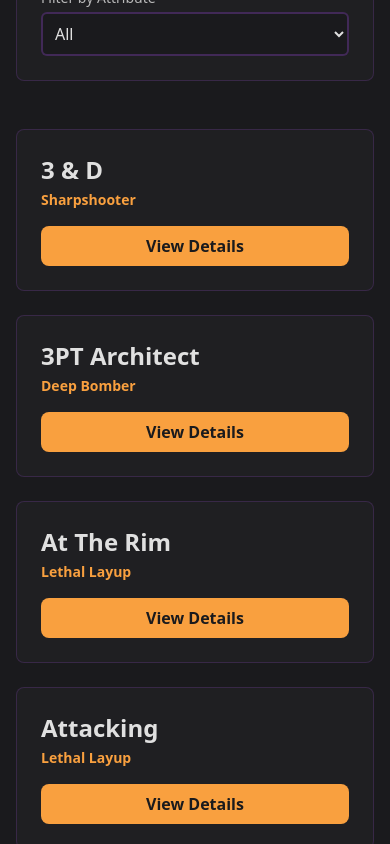
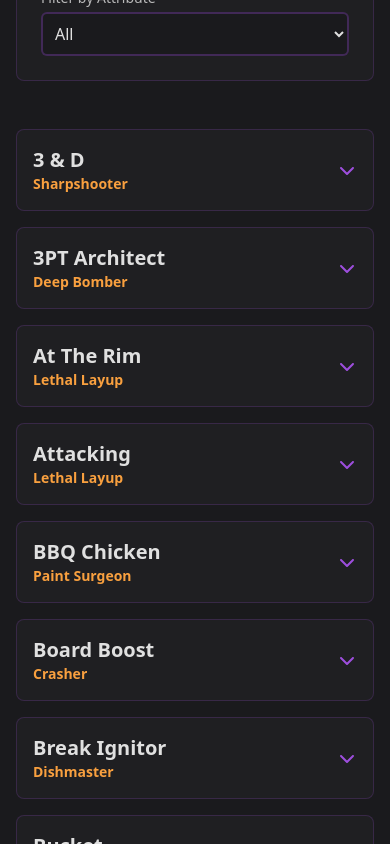
Before and after one commit to OneBuffaloLabs/myplayer-hq, a Next.js app: page /games/nba-2k26/takeover in a window 390 px wide. Shown: the part 940-1784 px from the top of the page. Built offline with nearby package versions, Linux system fonts and the light colour scheme.

Commit message:
[Issue-20] Redesigned takeover page again

```diff
--- a/src/app/games/nba-2k26/takeover/page.tsx
+++ b/src/app/games/nba-2k26/takeover/page.tsx
@@ -2,7 +2,7 @@
 
 import { useState, useMemo } from 'react';
 import { Breadcrumbs } from '@/components/Breadcrumbs';
-import { TakeoverDetailModal } from '@/components/games/TakeoverDetailModal';
+import { TakeoverAccordionItem } from '@/components/games/TakeoverAccordion';
 import takeoverData from '@/data/games/nba-2k26/takeover.json';
 import { Takeover } from '@/types/takeover';
 
@@ -20,7 +20,6 @@ const allAttributes = [
 ].sort();
 
 export default function TakeoverPage() {
-  const [selectedTakeover, setSelectedTakeover] = useState<Takeover | null>(null);
   const [abilityFilter, setAbilityFilter] = useState('All');
   const [attributeFilter, setAttributeFilter] = useState('All');
   const [searchTerm, setSearchTerm] = useState('');
@@ -37,8 +36,6 @@ export default function TakeoverPage() {
   }, [searchTerm, abilityFilter, attributeFilter]);
 
   return (
-    <>
-      <TakeoverDetailModal takeover={selectedTakeover} onClose={() => setSelectedTakeover(null)} />
     <main className="bg-background text-text">
       <div className="container mx-auto px-4 py-16">
         <Breadcrumbs items={breadcrumbItems} />
@@ -53,10 +50,10 @@ export default function TakeoverPage() {
             Unlocking Custom Takeovers
           </h2>
           <p className="text-text/90">
-              To unlock the ability to create custom Takeover combinations in MyCAREER, you must
-              first unlock all 44 standard Takeovers on a single player. Once you achieve this, fill
-              your Takeover progression meter one final time to permanently unlock the custom
-              Takeover feature for your entire account.
+            To unlock the ability to create custom Takeover combinations in MyCAREER, you must first
+            unlock all 44 standard Takeovers on a single player. Once you achieve this, fill your
+            Takeover progression meter one final time to permanently unlock the custom Takeover
+            feature for your entire account.
           </p>
         </section>
 
@@ -122,28 +119,18 @@ export default function TakeoverPage() {
           </div>
         </section>
 
-          {/* Takeover Cards Grid */}
+        {/* Takeover Accordion Grid */}
         <section aria-labelledby="takeover-list">
           <h2 id="takeover-list" className="sr-only">
             List of Takeovers
           </h2>
           {filteredTakeovers.length > 0 ? (
-              <div className="grid grid-cols-1 md:grid-cols-2 lg:grid-cols-3 xl:grid-cols-4 gap-6">
+            <div className="columns-1 md:columns-2 xl:columns-3 gap-4 space-y-4">
               {filteredTakeovers.map((takeover) => (
                 <div
                   key={takeover.name}
-                    className="bg-background-secondary p-6 rounded-lg border border-accent/20 flex flex-col items-start hover:border-primary transition-colors duration-300">
-                    <div className="flex-grow">
-                      <h3 className="text-2xl font-bold text-text mb-1">{takeover.name}</h3>
-                      <p className="font-semibold text-primary text-sm">
-                        {takeover.takeoverAbility}
-                      </p>
-                    </div>
-                    <button
-                      onClick={() => setSelectedTakeover(takeover)}
-                      className="mt-4 w-full bg-primary text-background font-bold py-2 px-4 rounded-lg hover:bg-accent transition-colors duration-300 cursor-pointer">
-                      View Details
-                    </button>
+                  className="bg-background-secondary rounded-lg border border-accent/20 overflow-hidden break-inside-avoid">
+                  <TakeoverAccordionItem takeover={takeover} />
                 </div>
               ))}
             </div>
@@ -155,6 +142,5 @@ export default function TakeoverPage() {
         </section>
       </div>
     </main>
-    </>
   );
 }
--- /dev/null
+++ b/src/components/games/TakeoverAccordion.tsx
@@ -0,0 +1,79 @@
+'use client';
+
+import { useState } from 'react';
+import { Takeover } from '@/types/takeover';
+import { FontAwesomeIcon } from '@fortawesome/react-fontawesome';
+import { faChevronDown, faChevronUp } from '@fortawesome/free-solid-svg-icons';
+
+type TakeoverAccordionItemProps = {
+  takeover: Takeover;
+};
+
+export const TakeoverAccordionItem = ({ takeover }: TakeoverAccordionItemProps) => {
+  const [isOpen, setIsOpen] = useState(false);
+
+  return (
+    // Replaced the wrapper div with a Fragment to make the component more modular
+    <>
+      <button
+        onClick={() => setIsOpen(!isOpen)}
+        className="w-full flex justify-between items-center text-left p-4 cursor-pointer hover:bg-accent/10 transition-colors duration-300"
+        aria-expanded={isOpen}
+        aria-controls={`takeover-panel-${takeover.name.replace(/\s+/g, '-')}`}>
+        <div>
+          <h3 className="text-xl font-bold text-text">{takeover.name}</h3>
+          <p className="font-semibold text-primary text-sm">{takeover.takeoverAbility}</p>
+        </div>
+        <FontAwesomeIcon
+          icon={isOpen ? faChevronUp : faChevronDown}
+          className="text-accent h-5 w-5 transition-transform duration-300"
+        />
+      </button>
+      {isOpen && (
+        <div
+          id={`takeover-panel-${takeover.name.replace(/\s+/g, '-')}`}
+          role="region"
+          className="p-4 bg-background-secondary border-t border-accent/20">
+          <p className="text-text/80 mb-6 text-sm">{takeover.description}</p>
+          <div className="overflow-x-auto rounded-lg border border-accent/20">
+            <table className="min-w-full text-sm text-left">
+              <thead className="bg-background">
+                <tr>
+                  <th className="p-3 font-bold text-text">Attribute</th>
+                  <th className="p-3 font-bold text-center text-text">Rating</th>
+                  <th className="p-3 font-bold text-center text-text">L1</th>
+                  <th className="p-3 font-bold text-center text-text">L2</th>
+                  <th className="p-3 font-bold text-center text-text">L3</th>
+                  <th className="p-3 font-bold text-center text-text">L4</th>
+                  <th className="p-3 font-bold text-center text-text">L5</th>
+                </tr>
+              </thead>
+              <tbody className="divide-y divide-accent/10">
+                {takeover.attributes.map((attr) => (
+                  <tr key={attr.name} className="[&:nth-child(even)]:bg-background-secondary/40">
+                    <td
+                      className={`p-2 font-semibold ${
+                        attr.isRequirement
+                          ? 'bg-green-800/40 text-green-300'
+                          : 'bg-blue-800/40 text-blue-300'
+                      }`}>
+                      {attr.name}
+                    </td>
+                    <td className="p-2 text-center font-mono text-text">
+                      {attr.rating === 25 ? '—' : attr.rating}
+                    </td>
+                    {attr.boosts.map((boost, i) => (
+                      <td key={i} className="p-2 text-center font-mono text-text">
+                        {boost > 0 ? `+${boost}` : boost}
+                      </td>
+                    ))}
+                  </tr>
+                ))}
+              </tbody>
+            </table>
+          </div>
+        </div>
+      )}
+    </>
+  );
+};
```
Lines whose indentation alone changed are shown as unchanged.
